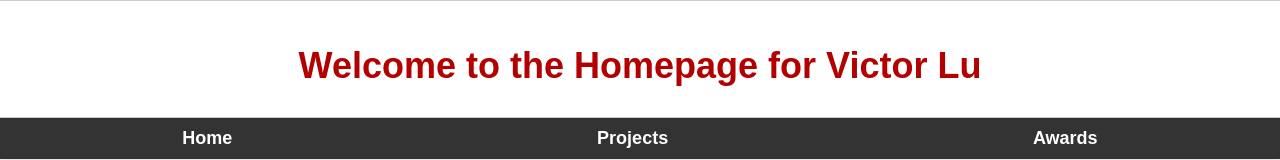
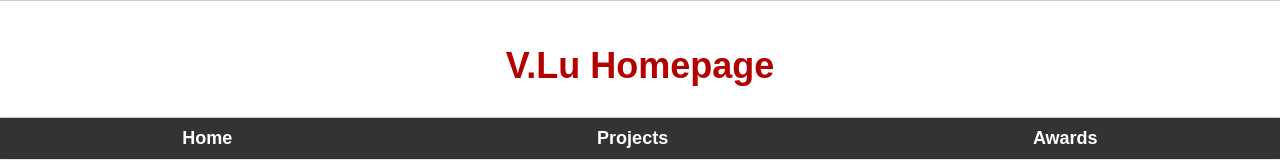
Before and after one commit to victorlu2220/victorlu2220.github.io, a plain HTML site: page homepage.html in a window 1280 px wide. Shown: the top 160 px of the page. Drawn offline with Linux system fonts and the light colour scheme.

Commit message:
Update homepage.html

```diff
--- a/homepage.html
+++ b/homepage.html
@@ -8,7 +8,7 @@
 </head>
 <body>
     <header>
-        <h1>Welcome to the Homepage for Victor Lu</h1>
+        <h1>V.Lu Homepage</h1>
     </header>
 
     <nav>
```
